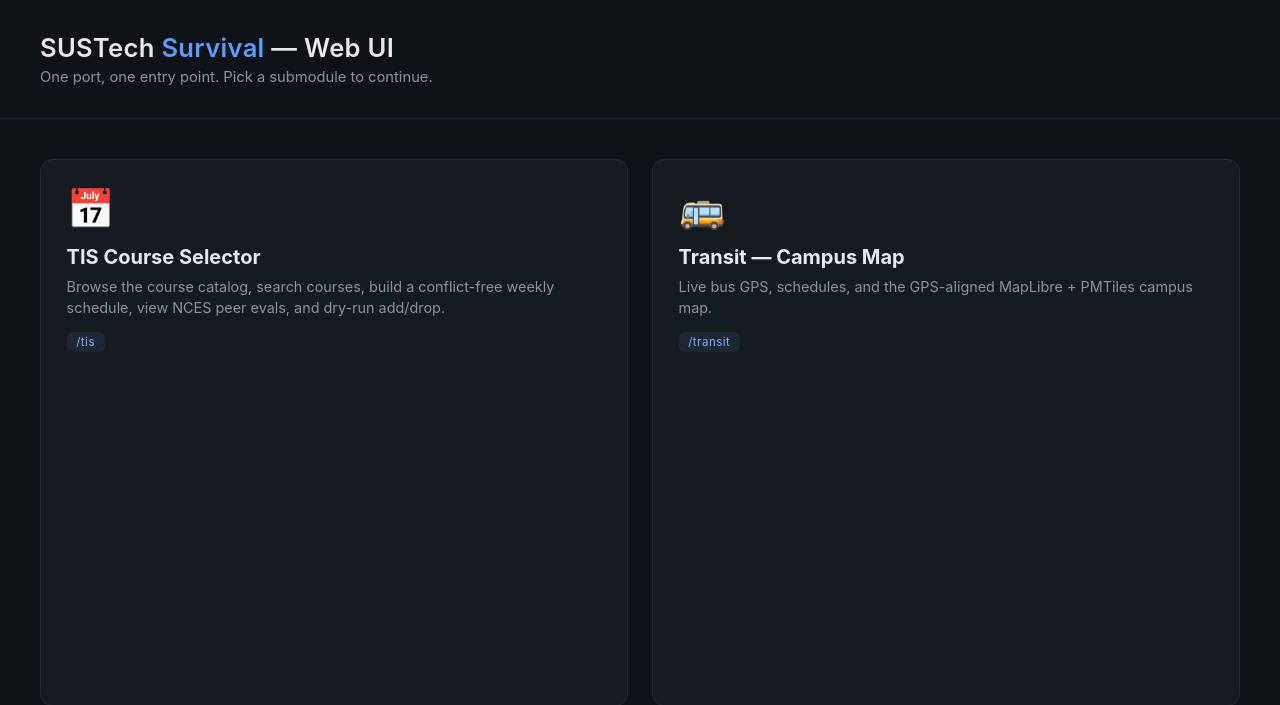
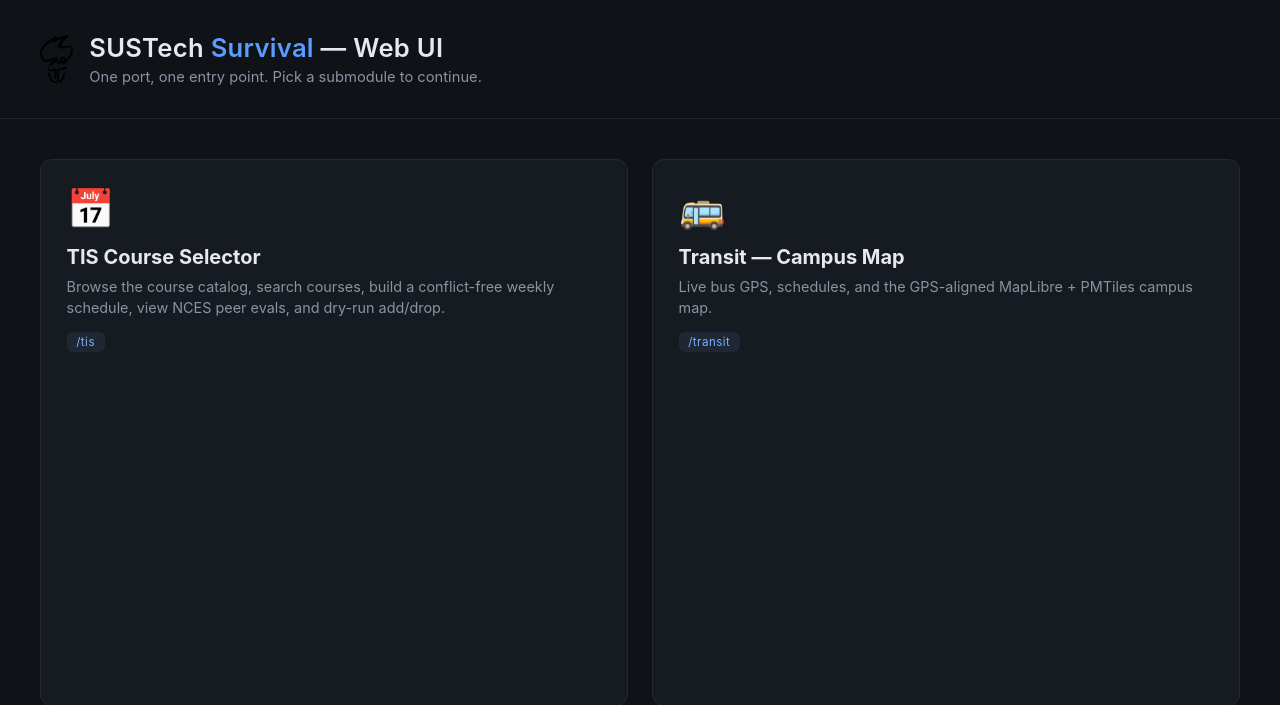
Before and after one commit to dumixthestpd/sustech_survival, a Flask app: page / in a window 1280 px wide. Shown: the top 705 px of the page. Run offline with Flask 3, Linux system fonts and the light colour scheme.

Commit message:
feat: brand the package — logo in README + web UI
- README.md / README_cn.md: add logo-full.svg as the top banner.
- webui: serve /logo.svg and /favicon.svg from package resources; landing
  page shows the brand mark + uses it as the favicon.
- pyproject.toml: exclude logo-full-source.svg (oversized design master) from
  the wheel — only logo.svg / logo-full.svg ship.

```diff
--- a/pyproject.toml
+++ b/pyproject.toml
@@ -133,6 +133,9 @@ exclude = [
     "src/sustech_survival/credentials.txt",
     "src/sustech_survival/credentials.example.txt",
     "src/sustech_survival/**/session.json",
+    # Leave the oversized design master out of the wheel (only the display
+    # mark `logo.svg` / `logo-full.svg` are served).
+    "src/sustech_survival/resources/logo-full-source.svg",
 ]
 
 [tool.hatch.build.targets.sdist]
--- a/src/sustech_survival/webui/app.py
+++ b/src/sustech_survival/webui/app.py
@@ -22,6 +22,8 @@ DEFAULT_PORT = 61019
 HERE = Path(__file__).resolve().parent
 TEMPLATES = HERE / "templates"
 TIS_STATIC = HERE / "static" / "tis"
+# Brand assets live in the package's resources/ dir (shipped in the wheel).
+RESOURCES = Path(__file__).resolve().parent.parent / "resources"
 
 
 def create_app(*, transit_data_dir: Optional[str] = None) -> Flask:
@@ -37,6 +39,15 @@ def create_app(*, transit_data_dir: Optional[str] = None) -> Flask:
         static_folder=None,   # we inline webui assets; no /static mount
     )
     app.config["TRANSIT_DATA_DIR"] = transit_data_dir
+
+    # ── Brand assets (logo / favicon) ───────────────────────────────────
+    @app.route("/logo.svg")
+    def _logo():
+        return send_from_directory(str(RESOURCES), "logo.svg")
+
+    @app.route("/favicon.svg")
+    def _favicon():
+        return send_from_directory(str(RESOURCES), "logo.svg")
 
     # ── TIS static assets (extracted from the template) ────────────────
     # Transit's own blueprint mounts /static at root for its own files;
--- a/src/sustech_survival/webui/templates/landing.html
+++ b/src/sustech_survival/webui/templates/landing.html
@@ -3,6 +3,7 @@
 <head>
 <meta charset="utf-8"/>
 <meta name="viewport" content="width=device-width, initial-scale=1"/>
+<link rel="icon" type="image/svg+xml" href="/favicon.svg"/>
 <title>SUSTech Survival — Web UI</title>
 <style>
   *{box-sizing:border-box;margin:0;padding:0}
@@ -27,8 +28,13 @@
 </head>
 <body>
 <header>
-  <h1>SUSTech <span>Survival</span> — Web UI</h1>
-  <p>One port, one entry point. Pick a submodule to continue.</p>
+  <div style="display:flex;align-items:center;gap:1rem">
+    <img src="/logo.svg" alt="sustech-survival" style="height:3rem;width:auto">
+    <div>
+      <h1>SUSTech <span>Survival</span> — Web UI</h1>
+      <p>One port, one entry point. Pick a submodule to continue.</p>
+    </div>
+  </div>
 </header>
 <main>
   <a class="card" href="/tis">
```
Also changed, not shown: README.md, README_cn.md.
